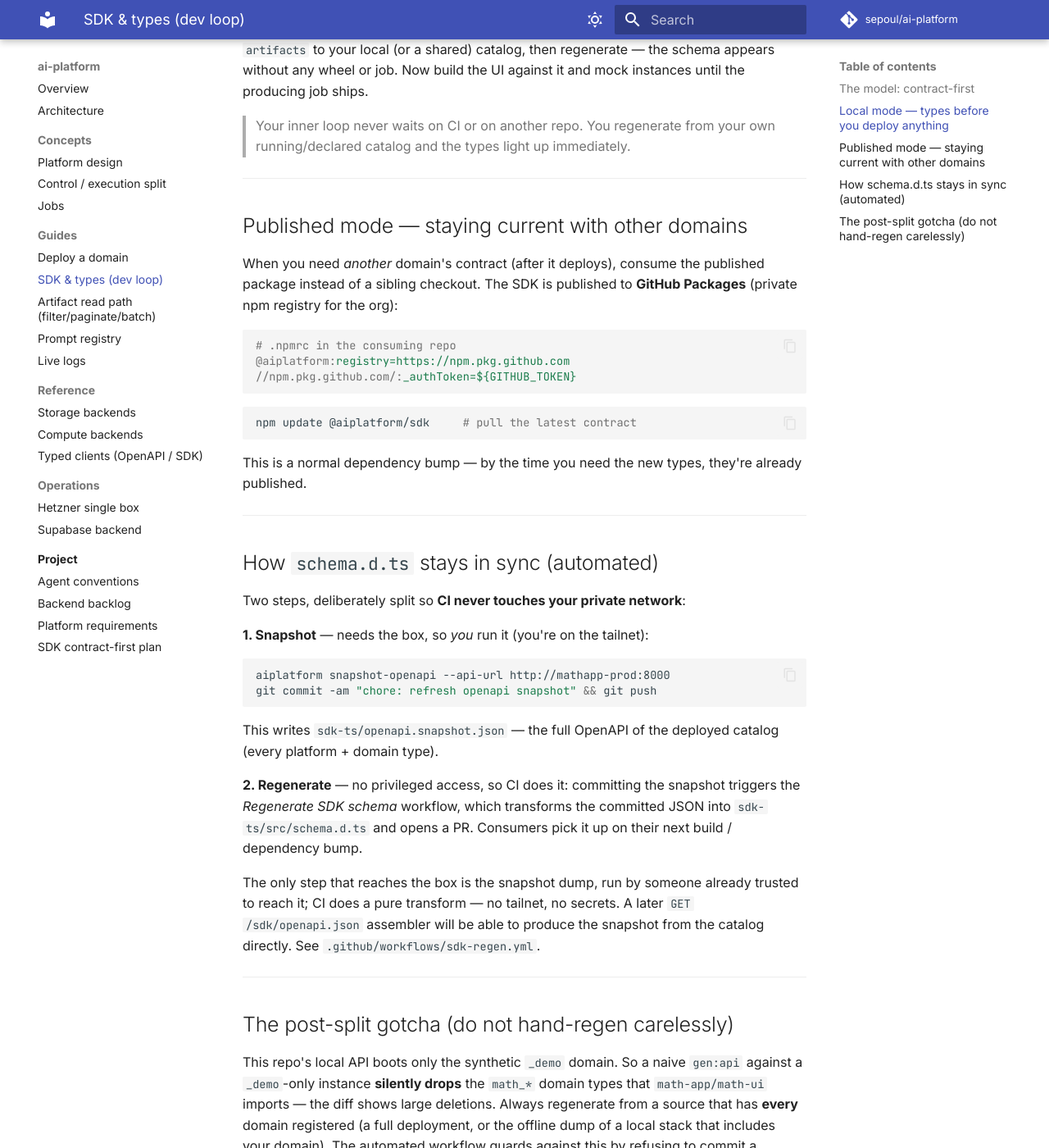
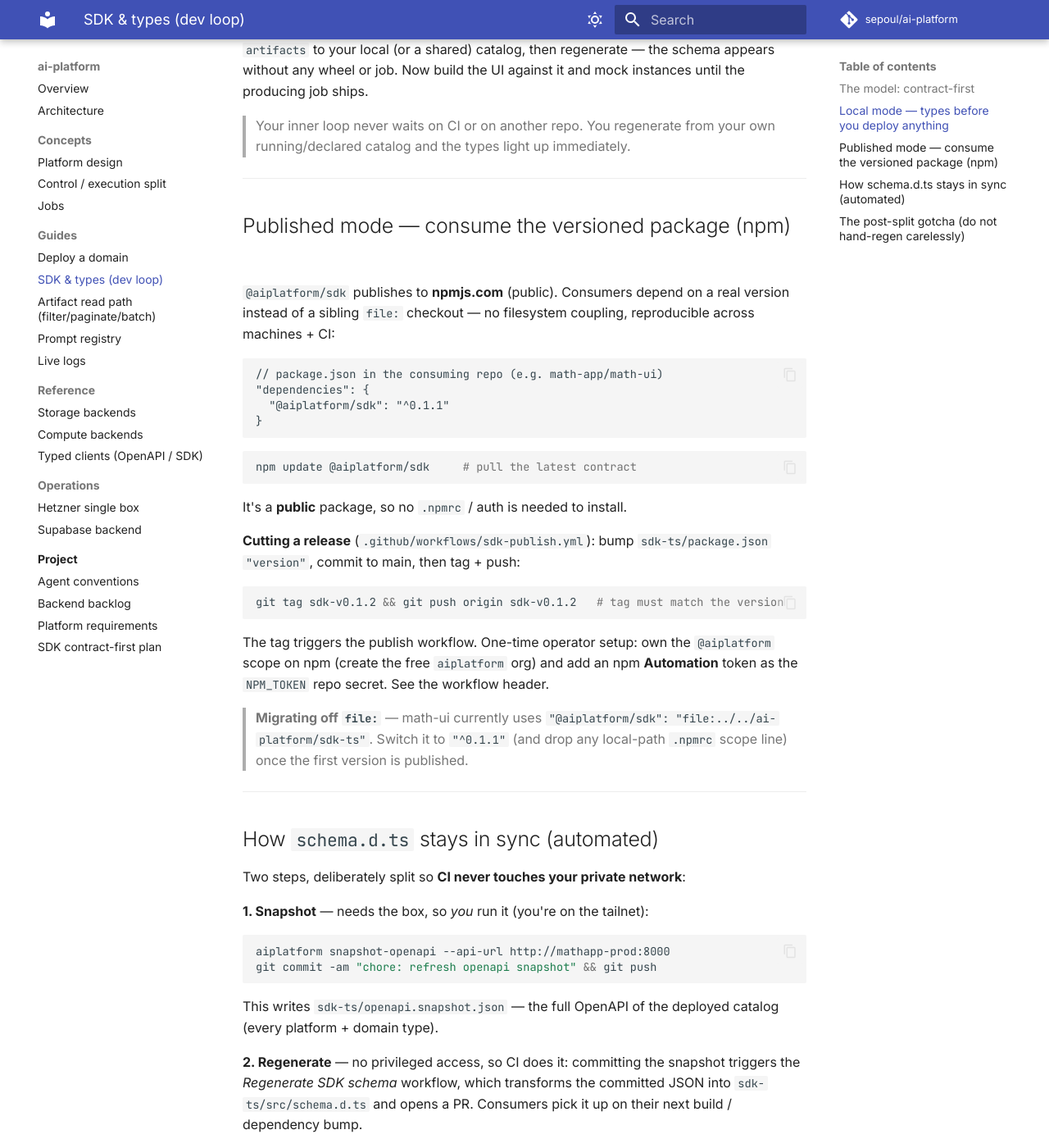
Before and after one commit to sepoul/ai-platform, an MkDocs documentation site: the page built from docs/guides/sdk-and-types.md, in a window 1280 px wide and 1400 px high, scrolled down 1394 px. Shown: the whole window at 82% size. Built offline with MkDocs 1.6.1 and Material for MkDocs 9.7.7, drawn with Linux system fonts in a browser that asks for light colours; comment, search, counter and statistics services are not loaded.

Commit message:
chore(sdk): publish @aiplatform/sdk to npm (kill the file: dep)
Makes the SDK a real versioned package so consumers (platform-ui,
math-app/math-ui) stop depending on a local 'file:../../ai-platform/sdk-ts'
path.

- package.json: drop private, add publishConfig.access=public, license,
  repository.directory; bump to 0.1.1
- .github/workflows/sdk-publish.yml: publish to npmjs.com on a sdk-v* tag
  (version-match guarded), using the NPM_TOKEN secret
- docs: rewrite 'Published mode' for npmjs.com (public, no auth) + the
  tag-release flow + the file:-> ^0.1.1 migration note

Operator one-time setup: own the @aiplatform npm scope + add NPM_TOKEN.

Co-Authored-By: Claude Opus 4.8 <noreply@anthropic.com>

````diff
--- a/docs/guides/sdk-and-types.md
+++ b/docs/guides/sdk-and-types.md
@@ -86,24 +86,41 @@ the UI against it and mock instances until the producing job ships.
 
 ---
 
-## Published mode — staying current with other domains
+## Published mode — consume the versioned package (npm)
 
-When you need *another* domain's contract (after it deploys), consume the
-published package instead of a sibling checkout. The SDK is published to
-**GitHub Packages** (private npm registry for the org):
+`@aiplatform/sdk` publishes to **npmjs.com** (public). Consumers depend on
+a real version instead of a sibling `file:` checkout — no filesystem
+coupling, reproducible across machines + CI:
 
-```ini
-# .npmrc in the consuming repo
-@aiplatform:registry=https://npm.pkg.github.com
-//npm.pkg.github.com/:_authToken=${GITHUB_TOKEN}
+```jsonc
+// package.json in the consuming repo (e.g. math-app/math-ui)
+"dependencies": {
+  "@aiplatform/sdk": "^0.1.1"
+}
 ```
 
 ```bash
 npm update @aiplatform/sdk     # pull the latest contract
 ```
 
-This is a normal dependency bump — by the time you need the new types,
-they're already published.
+It's a **public** package, so no `.npmrc` / auth is needed to install.
+
+**Cutting a release** (`.github/workflows/sdk-publish.yml`): bump
+`sdk-ts/package.json` `"version"`, commit to main, then tag + push:
+
+```bash
+git tag sdk-v0.1.2 && git push origin sdk-v0.1.2   # tag must match the version
+```
+
+The tag triggers the publish workflow. One-time operator setup: own the
+`@aiplatform` scope on npm (create the free `aiplatform` org) and add an
+npm **Automation** token as the `NPM_TOKEN` repo secret. See the workflow
+header.
+
+> **Migrating off `file:`** — math-ui currently uses
+> `"@aiplatform/sdk": "file:../../ai-platform/sdk-ts"`. Switch it to
+> `"^0.1.1"` (and drop any local-path `.npmrc` scope line) once the first
+> version is published.
 
 ---
 
````
Also changed, not shown: 2 other files.
